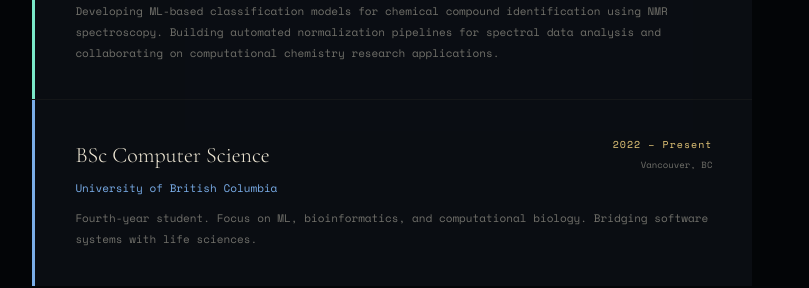
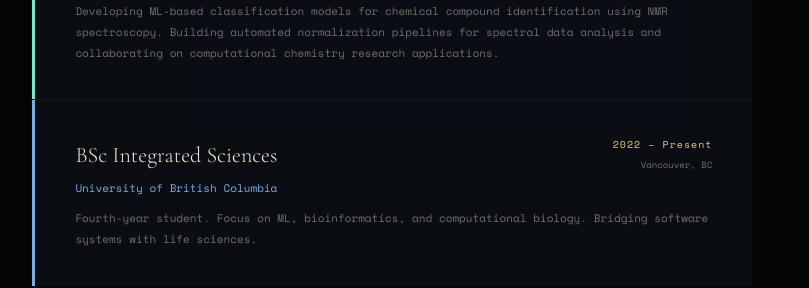
Before and after one commit to ColeAndrae/ml-portfolio, a Next.js app: page / in a window 1280 px wide. Shown: the part 3680-3968 px from the top of the page, without its empty margins (70-879 px from the left). Built offline with nearby package versions, Linux system fonts and the light colour scheme.

Commit message:
updated timeline

```diff
--- a/app/page.tsx
+++ b/app/page.tsx
@@ -125,7 +125,7 @@ const TIMELINE = [
     desc: "Developing ML-based classification models for chemical compound identification using NMR spectroscopy. Building automated normalization pipelines for spectral data analysis and collaborating on computational chemistry research applications.",
   },
   {
-    role: "BSc Computer Science",
+    role: "BSc Integrated Sciences",
     org: "University of British Columbia",
     period: "2022 – Present",
     location: "Vancouver, BC",
```
